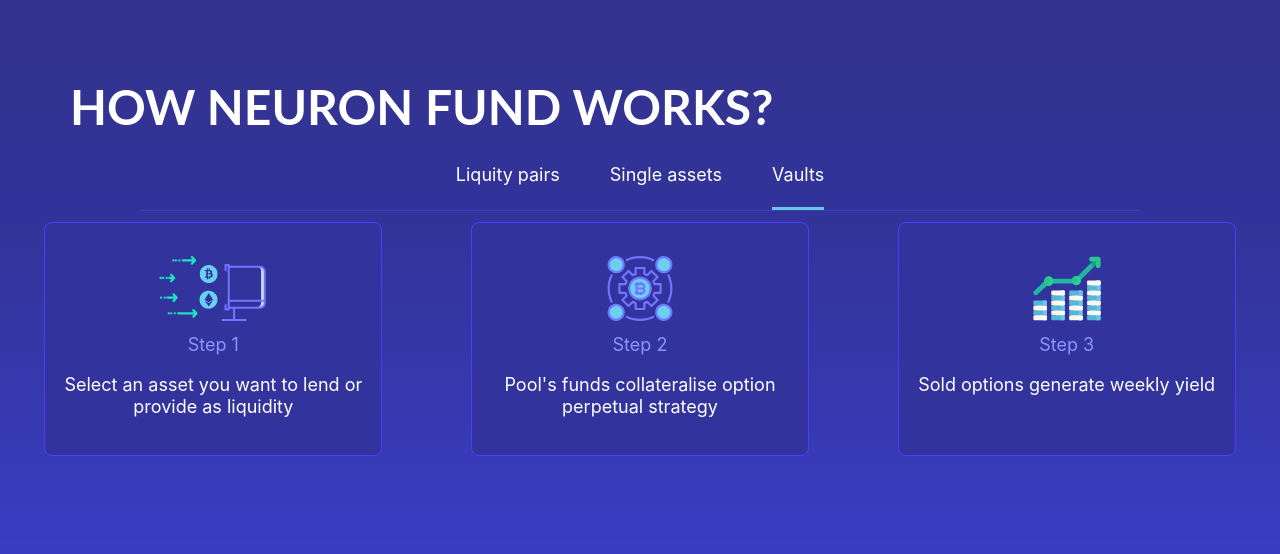
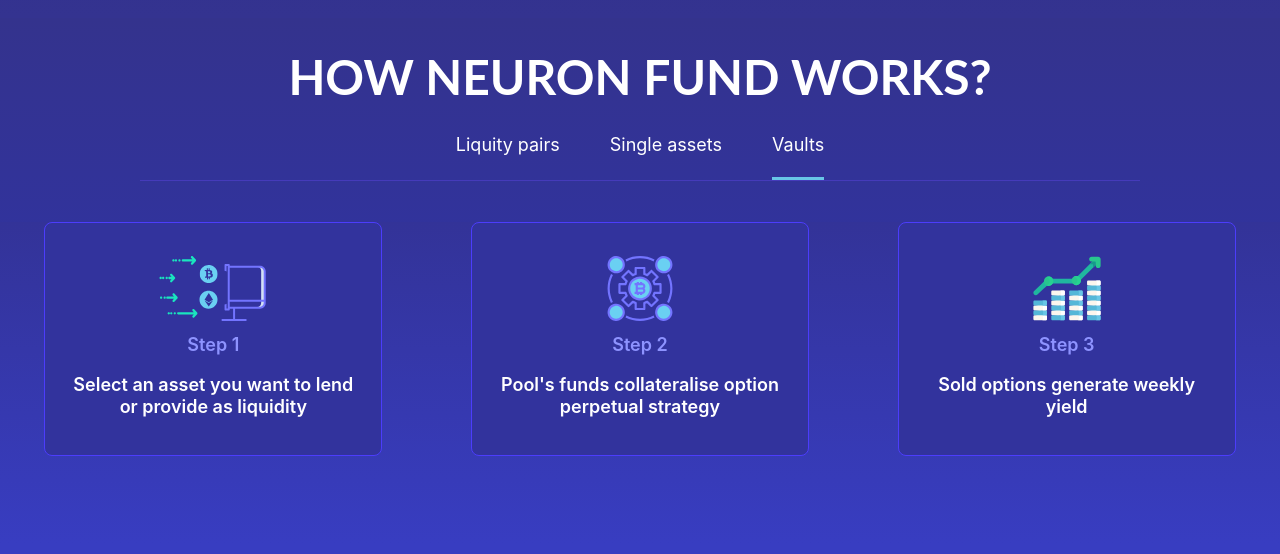
Before and after one commit to aleksandr-kiliushin/neuron, a Next.js app: page / in a window 1280 px wide. Shown: the part 722-1276 px from the top of the page. Built offline with nearby package versions, Linux system fonts and the light colour scheme.

Commit message:
refactor desktop how-it-works

```diff
--- a/src/components/HowItWorks/Cards.tsx
+++ b/src/components/HowItWorks/Cards.tsx
@@ -54,6 +54,7 @@
 						css={css`
 							color: ${Color.Violet6};
 							font-size: 18px;
+							font-weight: 600;
 							line-height: 22px;
 							text-align: center;
 						`}
@@ -65,6 +66,7 @@
 							padding: 5px 19px 0;
 							color: white;
 							font-size: 18px;
+							font-weight: 600;
 							line-height: 22px;
 							text-align: center;
 						`}
--- a/src/components/HowItWorks/HeaderAndTabs.tsx
+++ b/src/components/HowItWorks/HeaderAndTabs.tsx
@@ -11,13 +11,8 @@
 	]
 
 	return (
-		<div
-			css={css`
-				height: 204px;
-				padding: 60px 70px 28px;
-			`}
-		>
-			<h2>How Neuron Fund works?</h2>
+		<div css={{ height: '204px', padding: '30px 70px 28px' }}>
+			<h2 css={{ textAlign: 'center' }}>How Neuron Fund works?</h2>
 
 			<div
 				css={css`
--- a/src/components/HowItWorks/index.tsx
+++ b/src/components/HowItWorks/index.tsx
@@ -1,16 +1,10 @@
-import { css } from '@emotion/react'
-
 // Components
 import { HeaderAndTabs } from './HeaderAndTabs'
 import { Cards } from './Cards'
 
 export const HowItWorks = () => {
 	return (
-		<div
-			css={css`
-				background: linear-gradient(180deg, #34338d 0%, #2d33b3 100%);
-			`}
-		>
+		<div css={{ background: 'linear-gradient(180deg, #34338d 0%, #2d33b3 100%)' }}>
 			<HeaderAndTabs />
 			<Cards />
 		</div>
--- a/src/components/Intro/index.tsx
+++ b/src/components/Intro/index.tsx
@@ -1,6 +1,5 @@
 import Image from 'next/image'
 import styled from '@emotion/styled'
-import { css } from '@emotion/react'
 
 // Styles
 import { Color } from '#styles/constants'
@@ -26,12 +25,12 @@
 export const Intro = () => {
 	return (
 		<div
-			css={css`
-				position: relative;
-				height: 650px;
-				background: linear-gradient(180deg, #2b2974 0%, #343390 100%);
-				backdrop-filter: blur(10px);
-			`}
+			css={{
+				position: 'relative',
+				height: '650px',
+				background: 'linear-gradient(180deg, #2b2974 0%, #343390 100%)',
+				backdropFilter: 'blur(10px)',
+			}}
 		>
 			<div css={{ position: 'absolute', zIndex: 2, padding: '125px 0 0 72px' }}>
 				<div css={{ display: 'flex', columnGap: '30px', marginBottom: '17px' }}>
```
